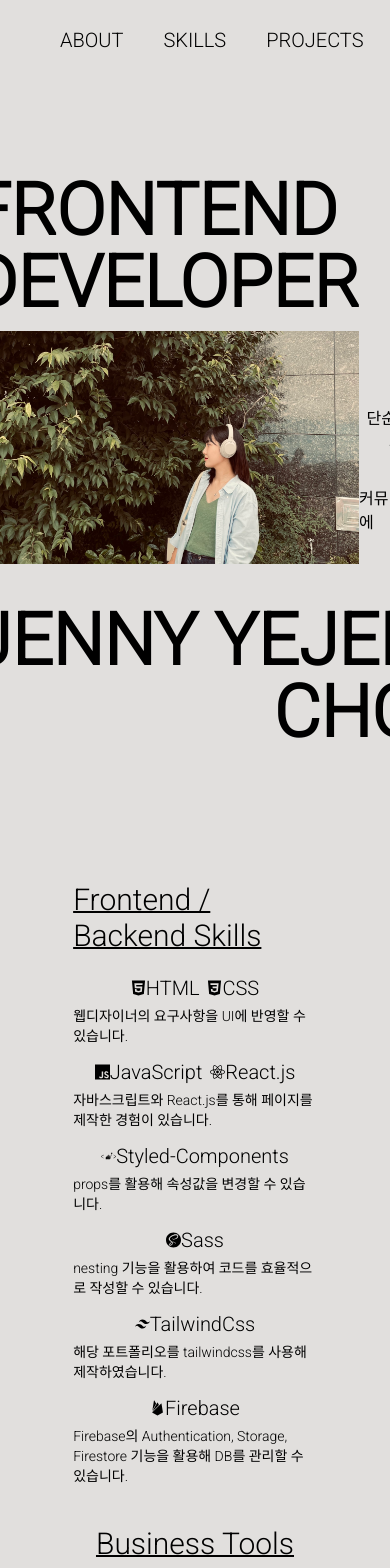
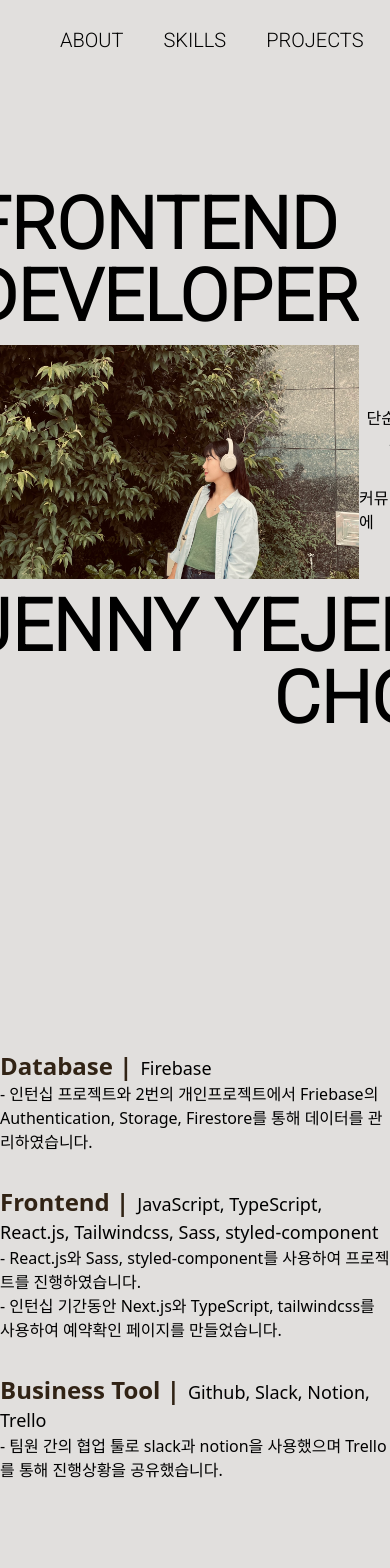
Before and after one commit to Dumibell/PORTFOLIO2, a Next.js app: page / in a window 390 px wide. Shown: the top 1568 px of the page. Built offline with nearby package versions, Linux system fonts and the light colour scheme.

Commit message:
모바일

```diff
--- a/components/About.tsx
+++ b/components/About.tsx
@@ -3,10 +3,10 @@ import { FadeIn } from "ts-react-fade";
 
 export const About = () => {
   return (
-    <div className="w-screen h-screen flex items-center" id="1">
+    <div className="w-full h-full flex items-center ddd" id="1">
       <div className="w-full h-full m-20 flex justify-center items-center">
         <div className="text-7xl font-bold font-Roboto mt-20 ">
-          <div className="flex w-screen justify-between">
+          <div className="flex w-screen justify-between mobile">
             <div>
               <div className="fadeIn position">
                 <p>FRONTEND</p>
@@ -23,7 +23,7 @@ export const About = () => {
               </div>
             </div>
 
-            <div className="text-base font-light w-[500px] h-[300px] mt-[130px] flex flex-col justify-center items-end selfIntroduction mr-40 min-w-[450px]">
+            <div className="text-base font-light mt-[130px] flex flex-col justify-center items-end selfIntroduction mr-40 min-w-[450px]">
               <p>개발자라는 직업을 선택한 이유는</p>
               <p>제가 잘할 수 있는 일이자 좋아하는 일이기 때문입니다.</p>
               <p className="mt-2">
--- a/components/Internship.tsx
+++ b/components/Internship.tsx
@@ -6,7 +6,7 @@ export const Internship = () => {
   const [click, setClick] = useState(false);
   return (
     <div
-      className="w-screen h-screen flex flex-col items-center justify-center"
+      className="w-screen h-full flex flex-col items-center justify-center"
       id="4"
     >
       <div className="m-20">
--- a/components/Main.tsx
+++ b/components/Main.tsx
@@ -6,7 +6,7 @@ import { useEffect, useState } from "react";
 
 export const Main = () => {
   return (
-    <div className="flex flex-col justify-center w-screen">
+    <div className="h-screen">
       <About />
       <Skills />
       <Projects />
--- a/components/Nav.tsx
+++ b/components/Nav.tsx
@@ -3,7 +3,7 @@ import { ModalType } from "../pages";
 
 export const Nav = ({ setModal }: ModalType) => {
   return (
-    <div className="h-20 w-screen fixed flex justify-between items-center z-10 px-10">
+    <div className="h-20 w-screen fixed flex justify-between items-center z-10 px-10 bg-[#e1dfdd]">
       {NAV_LIST.map((list) => {
         return (
           <div className="px-5">
--- a/components/Projects.tsx
+++ b/components/Projects.tsx
@@ -28,7 +28,7 @@ export const Projects = () => {
 
   return (
     <div
-      className="w-screen h-screen flex flex-col items-center justify-center"
+      className="w-screen h-full flex flex-col items-center justify-center"
       id="3"
     >
       <div className="m-20">
--- a/components/Skills.tsx
+++ b/components/Skills.tsx
@@ -1,103 +1,152 @@
 import Image from "next/image";
+
+// export const Skills = () => {
+//   return (
+//     <div className="h-screen w-screen flex flex-col justify-center" id="2">
+//       <div className="m-20 flex flex-col items-center font-Roboto text-3xl">
+//         <div className="mt-5 flex flex-col items-center">
+//           <p className="underline decoration-2 mb-2">
+//             Frontend / Backend Skills
+//           </p>
+//           <div>
+//             <div className="flex flex-col items-center my-2">
+//               <div className="flex">
+//                 <Icons src="/images/html5.svg" skill="HTML" />
+//                 <Icons src="/images/css3.svg" skill="CSS" />
+//               </div>
+//               <p className="text-sm">
+//                 웹디자이너의 요구사항을 UI에 반영할 수 있습니다.
+//               </p>
+//             </div>
+//             <div className="flex flex-col items-center my-2">
+//               <div className="flex">
+//                 <Icons src="/images/javascript.svg" skill="JavaScript" />
+//                 <Icons src="/images/react.svg" skill="React.js" />
+//               </div>
+//               <p className="text-sm">
+//                 자바스크립트와 React.js를 통해 페이지를 제작한 경험이 있습니다.
+//               </p>
+//             </div>
+//             <div className="flex flex-col items-center my-2">
+//               <div className="flex">
+//                 <Icons
+//                   src="/images/styledcomponents.svg"
+//                   skill="Styled-Components"
+//                 />
+//               </div>
+//               <p className="text-sm">
+//                 props를 활용해 속성값을 변경할 수 있습니다.
+//               </p>
+//             </div>
+//             <div className="flex flex-col items-center my-2">
+//               <div className="flex">
+//                 <Icons src="/images/sass.svg" skill="Sass" />
+//               </div>
+//               <p className="text-sm">
+//                 nesting 기능을 활용하여 코드를 효율적으로 작성할 수 있습니다.
+//               </p>
+//             </div>
+//             <div className="flex flex-col items-center my-2">
+//               <div className="flex">
+//                 <Icons src="/images/tailwindcss.svg" skill="TailwindCss" />
+//               </div>
+//               <p className="text-sm">
+//                 해당 포트폴리오를 tailwindcss를 사용해 제작하였습니다.
+//               </p>
+//             </div>
+//             <div className="flex flex-col items-center my-2">
+//               <div className="flex">
+//                 <Icons src="/images/firebase.svg" skill="Firebase" />
+//               </div>
+//               <p className="text-sm">
+//                 Firebase의 Authentication, Storage, Firestore 기능을 활용해 DB를
+//                 관리할 수 있습니다.
+//               </p>
+//             </div>
+//           </div>
+//           <div className=" flex flex-col items-center mt-8">
+//             <p className="underline decoration-2 mb-2">Business Tools</p>
+//             <div className="mt-1 flex">
+//               <Icons src="/images/github.svg" skill="Github" />
+//               <Icons src="/images/notion.svg" skill="Notion" />
+//               <Icons src="/images/slack.svg" skill="Slack" />
+//               <Icons src="/images/trello.svg" skill="Trello" />
+//               {/* <p className="text-lg">Github, Notion, Slack, Trello</p> */}
+//             </div>
+//             <div className="text-sm">
+//               팀원 간의 협업 툴로 slack과 notion을 사용했으며 Trello를 통해
+//               진행상황을 공유했습니다.
+//             </div>
+//             {/* <p className="text-xl">Github, Notion, Slack, Trello</p> */}
+//           </div>
+//         </div>
+//       </div>
+//     </div>
+//   );
+// };
+
+// interface IconsType {
+//   src: string;
+//   skill: string;
+//   text?: string;
+// }
+
+// const Icons = ({ src, skill, text }: IconsType) => {
+//   return (
+//     <div className="text-xl flex flex-col items-center justify-center my-1">
+//       <div className="mx-1 flex">
+//         <Image src={src} alt="그림" width={15} height={15} />
+//         <p>{skill}</p>
+//       </div>
+//     </div>
+//   );
+// };
 
 export const Skills = () => {
   return (
-    <div className="h-screen w-screen flex flex-col justify-center" id="2">
-      <div className="m-20 flex flex-col items-center font-Roboto text-3xl">
-        <div className="mt-5 flex flex-col items-center">
-          <p className="underline decoration-2 mb-2">
-            Frontend / Backend Skills
-          </p>
-          <div>
-            <div className="flex flex-col items-center my-2">
-              <div className="flex">
-                <Icons src="/images/html5.svg" skill="HTML" />
-                <Icons src="/images/css3.svg" skill="CSS" />
-              </div>
-              <p className="text-sm">
-                웹디자이너의 요구사항을 UI에 반영할 수 있습니다.
-              </p>
-            </div>
-            <div className="flex flex-col items-center my-2">
-              <div className="flex">
-                <Icons src="/images/javascript.svg" skill="JavaScript" />
-                <Icons src="/images/react.svg" skill="React.js" />
-              </div>
-              <p className="text-sm">
-                자바스크립트와 React.js를 통해 페이지를 제작한 경험이 있습니다.
-              </p>
-            </div>
-            <div className="flex flex-col items-center my-2">
-              <div className="flex">
-                <Icons
-                  src="/images/styledcomponents.svg"
-                  skill="Styled-Components"
-                />
-              </div>
-              <p className="text-sm">
-                props를 활용해 속성값을 변경할 수 있습니다.
-              </p>
-            </div>
-            <div className="flex flex-col items-center my-2">
-              <div className="flex">
-                <Icons src="/images/sass.svg" skill="Sass" />
-              </div>
-              <p className="text-sm">
-                nesting 기능을 활용하여 코드를 효율적으로 작성할 수 있습니다.
-              </p>
-            </div>
-            <div className="flex flex-col items-center my-2">
-              <div className="flex">
-                <Icons src="/images/tailwindcss.svg" skill="TailwindCss" />
-              </div>
-              <p className="text-sm">
-                해당 포트폴리오를 tailwindcss를 사용해 제작하였습니다.
-              </p>
-            </div>
-            <div className="flex flex-col items-center my-2">
-              <div className="flex">
-                <Icons src="/images/firebase.svg" skill="Firebase" />
-              </div>
-              <p className="text-sm">
-                Firebase의 Authentication, Storage, Firestore 기능을 활용해 DB를
-                관리할 수 있습니다.
-              </p>
-            </div>
-          </div>
-          <div className=" flex flex-col items-center mt-8">
-            <p className="underline decoration-2 mb-2">Business Tools</p>
-            <div className="mt-1 flex">
-              <Icons src="/images/github.svg" skill="Github" />
-              <Icons src="/images/notion.svg" skill="Notion" />
-              <Icons src="/images/slack.svg" skill="Slack" />
-              <Icons src="/images/trello.svg" skill="Trello" />
-              {/* <p className="text-lg">Github, Notion, Slack, Trello</p> */}
-            </div>
-            <div className="text-sm">
-              팀원 간의 협업 툴로 slack과 notion을 사용했으며 Trello를 통해
-              진행상황을 공유했습니다.
-            </div>
-            {/* <p className="text-xl">Github, Notion, Slack, Trello</p> */}
-          </div>
-        </div>
+    <div className="flex justify-center w-screen h-full">
+      <div className="flex flex-col justify-center" id="2">
+        <Container
+          position="Database |"
+          skills="Firebase"
+          text1="- 인턴십 프로젝트와 2번의 개인프로젝트에서 Friebase의 Authentication, Storage, Firestore를 통해 데이터를 관리하였습니다."
+        />
+        <Container
+          position="Frontend |"
+          skills="JavaScript, TypeScript, React.js, Tailwindcss, Sass, styled-component"
+          text1="- React.js와 Sass, styled-component를 사용하여 프로젝트를 진행하였습니다."
+          text2="- 인턴십 기간동안 Next.js와 TypeScript, tailwindcss를 사용하여 예약확인 페이지를 만들었습니다."
+        />
+        <Container
+          position="Business Tool |"
+          skills="Github, Slack, Notion, Trello"
+          text1="- 팀원 간의 협업 툴로 slack과 notion을 사용했으며 Trello를 통해 진행상황을 공유했습니다."
+        />
       </div>
     </div>
   );
 };
 
-interface IconsType {
-  src: string;
-  skill: string;
-  text?: string;
+interface propsTypes {
+  position: string;
+  skills: string;
+  text1: string;
+  text2?: string;
 }
 
-const Icons = ({ src, skill, text }: IconsType) => {
+const Container = ({ position, skills, text1, text2 }: propsTypes) => {
   return (
-    <div className="text-xl flex flex-col items-center justify-center my-1">
-      <div className="mx-1 flex">
-        <Image src={src} alt="그림" width={15} height={15} />
-        <p>{skill}</p>
-      </div>
+    <div className="my-4">
+      <p>
+        <span className="text-[#312315] text-2xl font-semibold">
+          {position}
+        </span>
+        <span className="ml-2 text-lg font-medium">{skills}</span>
+      </p>
+      <p>{text1}</p>
+      <p>{text2}</p>
     </div>
   );
 };
+
+export default Skills;
--- a/pages/_app.tsx
+++ b/pages/_app.tsx
@@ -1,8 +1,16 @@
 import "../styles/globals.css";
 import type { AppProps } from "next/app";
+import Head from "next/head";
 
 function MyApp({ Component, pageProps }: AppProps) {
-  return <Component {...pageProps} />;
+  return (
+    <>
+      <Head>
+        <meta name="viewport" content="width=device-width, initial-scale=1.0" />
+      </Head>
+      <Component {...pageProps} />
+    </>
+  );
 }
 
 export default MyApp;
--- a/pages/index.tsx
+++ b/pages/index.tsx
@@ -11,7 +11,7 @@ const Index: NextPage = () => {
   const [modal, setModal] = useState<boolean>(false);
 
   return (
-    <div className="w-screen h-screen ">
+    <div className="w-full h-screen">
       {modal ? (
         <Contacts setModal={setModal} />
       ) : (
--- a/styles/globals.css
+++ b/styles/globals.css
@@ -9,7 +9,6 @@
 
 body {
   background-color: #e1dfdd;
-  overflow: hidden;
 }
 
 .position,
@@ -157,10 +156,3 @@ body {
     transform: translateY(0px);
   }
 }
-
-@media (max-width: 800px) {
-  #1 {
-    width: 100vw;
-    height: 100vh;
-  }
-}
```
